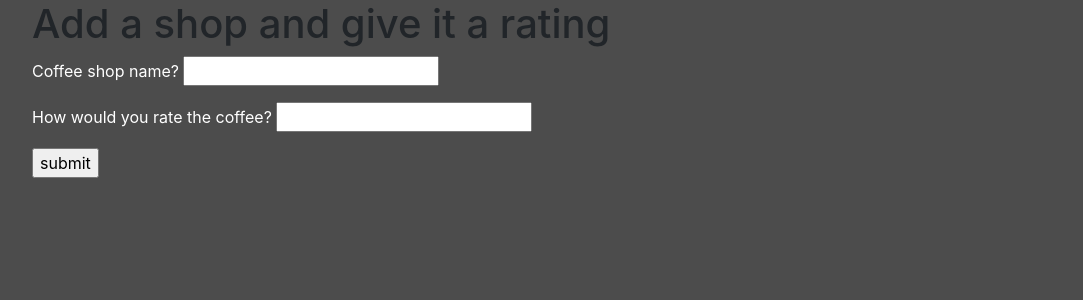
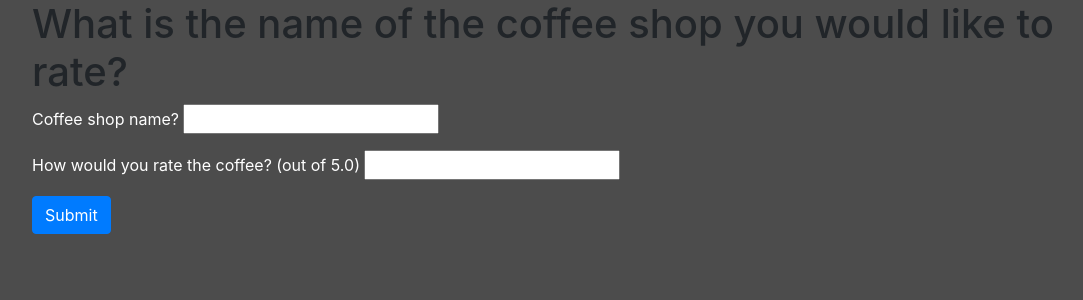
Before and after one commit to sicness9/BrewReview, a Flask app: page /form_shops in a window 1280 px wide. Shown: the part 56-356 px from the top of the page, without its empty margins (53-1136 px from the left). Run offline with Flask 2, Linux system fonts and the light colour scheme; some libraries are stand-ins or nearby versions.

Commit message:
reverted back some changes made to the add form template

```diff
--- a/website/templates/shopAddForm.html
+++ b/website/templates/shopAddForm.html
@@ -1,10 +1,10 @@
 {% extends "base.html" %}
-{% block title %} Home {% endblock %}
+{% block title %} Add a Shop {% endblock %}
 {% block content%}
-<h1> Add a shop and give it a rating </h1>
-<form action="shop_added" method = "POST">
+<h1> What is the name of the coffee shop you would like to rate? </h1>
+<form action="/shop_add" method = "POST">
     <p style="color:white">Coffee shop name? <input type = "text" name = "name" /></p>
-    <p style="color:white">How would you rate the coffee? <input type = "text" name = "rating" /></p>
-    <p><input type = "submit" value = "submit" /></p>
+    <p style="color:white">How would you rate the coffee? (out of 5.0) <input type = "text" name = "rating" /></p>
+    <p><input class="btn btn-primary" type = "submit" value = "Submit" /></p>
 </form>
 {% endblock%}
```
